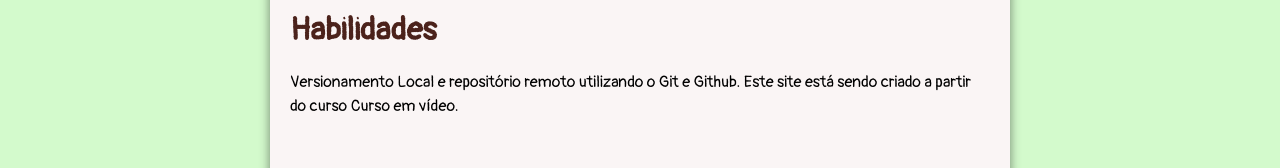
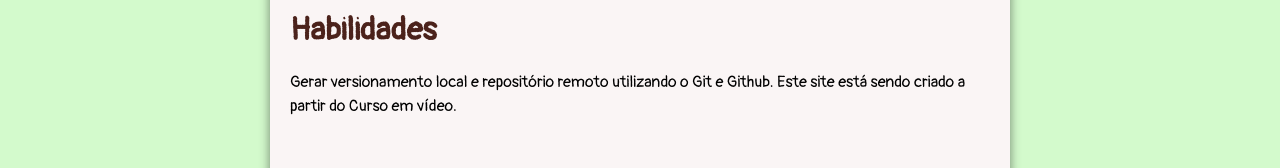
Before and after one commit to Monikepereira/Site-Monike-Pereira, a plain HTML site: page Site_monike/index.html in a window 1280 px wide. Shown: the part 1010-1178 px from the top of the page. Drawn offline with Linux system fonts and the light colour scheme.

Commit message:
Update index.html

```diff
--- a/Site_monike/index.html
+++ b/Site_monike/index.html
@@ -55,7 +55,7 @@
 
         <h2>Habilidades</h2>
 
-<p>Versionamento Local e repositório remoto utilizando o Git e Github. Este site está sendo criado a partir do curso Curso em vídeo.</p>
+<p>Gerar versionamento local e repositório remoto utilizando o Git e Github. Este site está sendo criado a partir do Curso em vídeo.</p>
 
 
 
```
